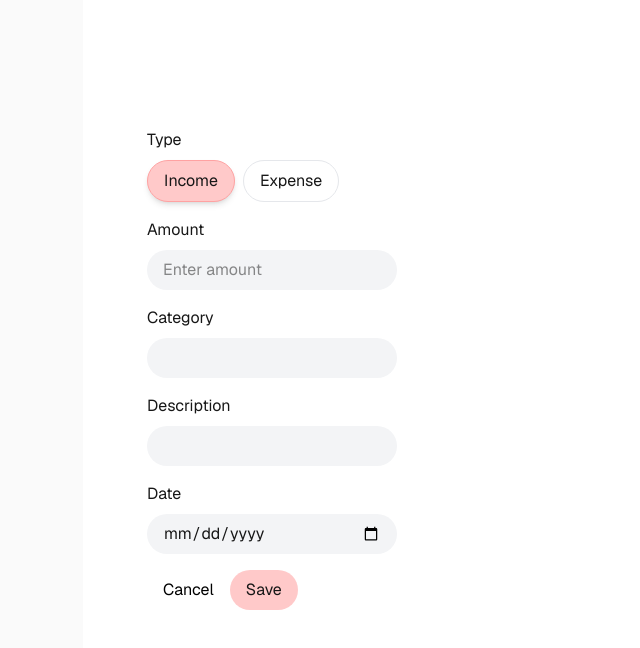
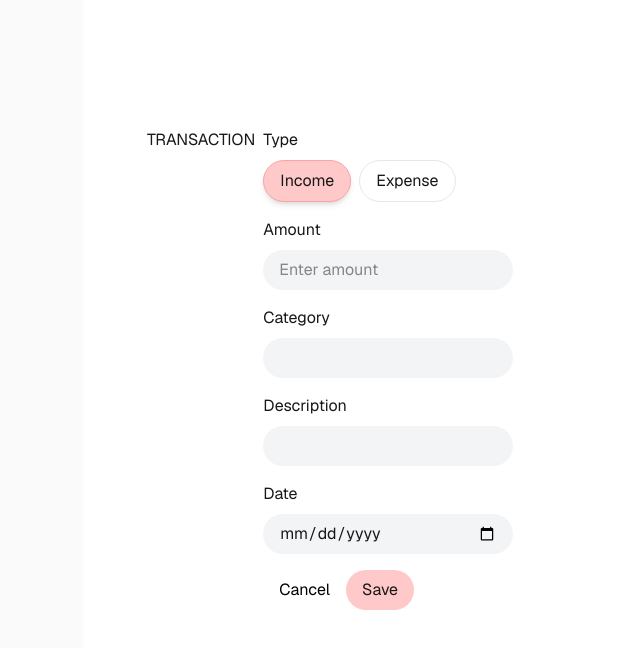
Before and after one commit to grazielac/finance-tracker, a Next.js app: page / in a window 1280 px wide. Shown: the top 648 px of the page, without its empty margins (173-813 px from the left). Built offline with nearby package versions, Linux system fonts and the light colour scheme.

Commit message:
feat: add TransactionForm component

```diff
--- a/components/TransactionForm.tsx
+++ b/components/TransactionForm.tsx
@@ -39,6 +39,7 @@ function TransactionForm() {
 
   return (
     <div className="flex gap-2">
+      <h1>TRANSACTION</h1>
       <form onSubmit={handleSubmit}>
         <div className="flex flex-col">
           <label>Type</label>
```
